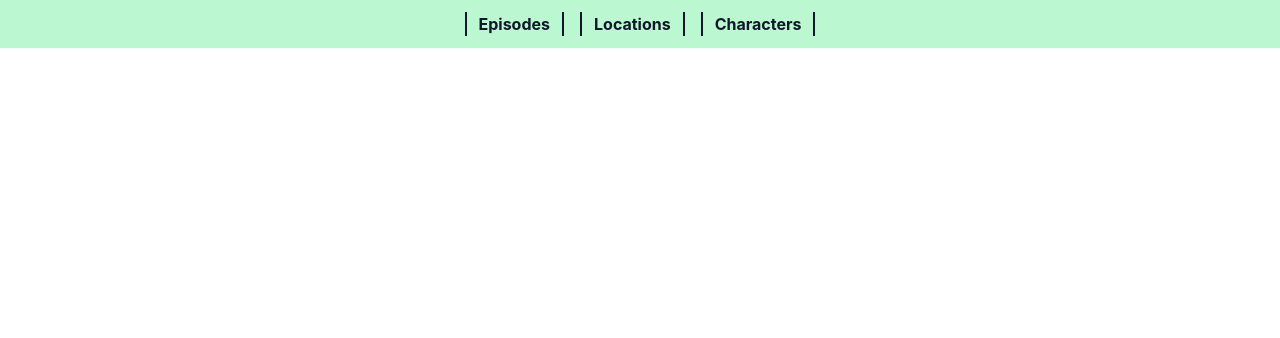
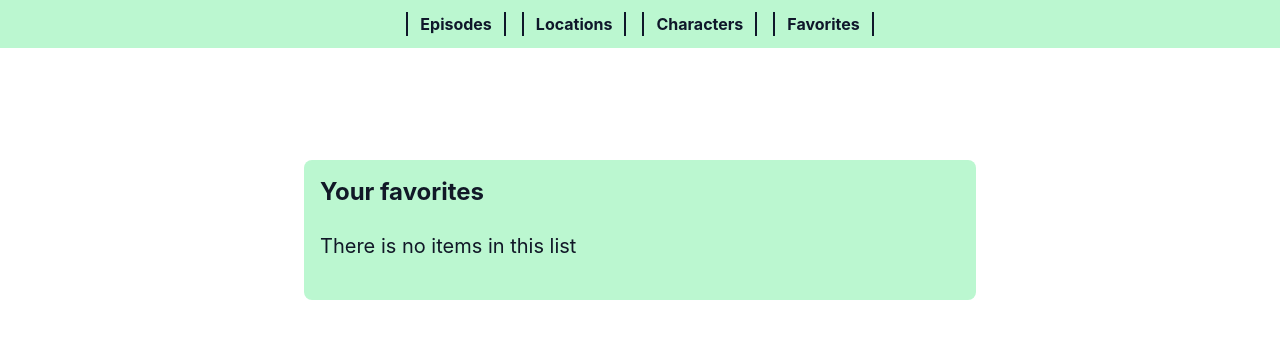
Before and after one commit to juliflorezg/prueba-solicito-julian-florez, a React (Vite) app in the folder client-react/: page /favorites in a window 1280 px wide. Shown: the top 338 px of the page. Built offline with nearby package versions, Linux system fonts and the light colour scheme.

Commit message:
add - favorites context

```diff
--- a/client-react/src/App.jsx
+++ b/client-react/src/App.jsx
@@ -1,20 +1,26 @@
 import { Route, BrowserRouter as Router, Routes } from 'react-router-dom'
 import Page from './components/Page'
 import TabComponent from './components/TabComponent'
+import GlobalDataContext from './store/globalDataContext';
+import { useState } from 'react';
+import FavoritesPage from './components/FavoritesPage';
 
 function App() {
 
+
   return (
     <>
-
+      <GlobalDataContext.Provider value={useState({ favorites: [] })}>
         <Router>
-        <TabComponent tabs={["episodes", "locations", "characters"]} />
+          <TabComponent tabs={["episodes", "locations", "characters", "favorites"]} />
           <Routes>
             <Route path="/episodes" element={<Page endpoint="api-rick-morty/episodes?page=1" listName="episodes" />} />
             <Route path="/locations" element={<Page endpoint="api-rick-morty/locations?page=1" listName="locations" />} />
             <Route path="/characters" element={<Page endpoint="api-rick-morty/characters?page=1" listName="characters" />} />
+            <Route path="/favorites" element={<FavoritesPage listName="favorites" />} />
           </Routes>
         </Router>
+      </GlobalDataContext.Provider>
     </>
   )
 }
--- /dev/null
+++ b/client-react/src/components/FavoritesPage.jsx
@@ -0,0 +1,41 @@
+import React, { useContext } from 'react';
+import useGetData from '../hooks/useGetData';
+import Loading from './Loading';
+import List from './List';
+import GlobalDataContext from '../store/globalDataContext';
+
+
+function FavoritesPage({ endpoint, listName }) {
+  console.log({ endpoint, listName })
+  const [{ favorites }, setData] = useContext(GlobalDataContext)
+  // const [list, loadingList, error] = useGetData(endpoint);
+
+  const handleSaveFavs = () => {
+    console.log("save in SQL Through nestjs")
+    console.log(JSON.stringify(favorites, null, 2))
+  }
+
+
+
+  let Items = <List dataList={favorites} title="Your favorites" clickHandler={handleSaveFavs}></List>
+
+
+
+  return (
+    <section>
+      {
+        Items
+      }
+      {/* {loadingList ? (
+        <Loading message={`Loading list for ${listName}...`} />
+      ) : error ? (
+        <Error message={error} />
+      ) : (
+        // <EpisodeList episodes={episodes.results} title="Episode List" />
+        Items
+      )} */}
+    </section>
+  );
+}
+
+export default FavoritesPage;
--- /dev/null
+++ b/client-react/src/store/globalDataContext.js
@@ -0,0 +1,6 @@
+import { createContext, useState } from "react";
+
+// later, this will contain the tuple [favorites,setFavorites] as value
+const GlobalDataContext = createContext(null)
+
+export default GlobalDataContext
```
Lines whose indentation alone changed are shown as unchanged.
